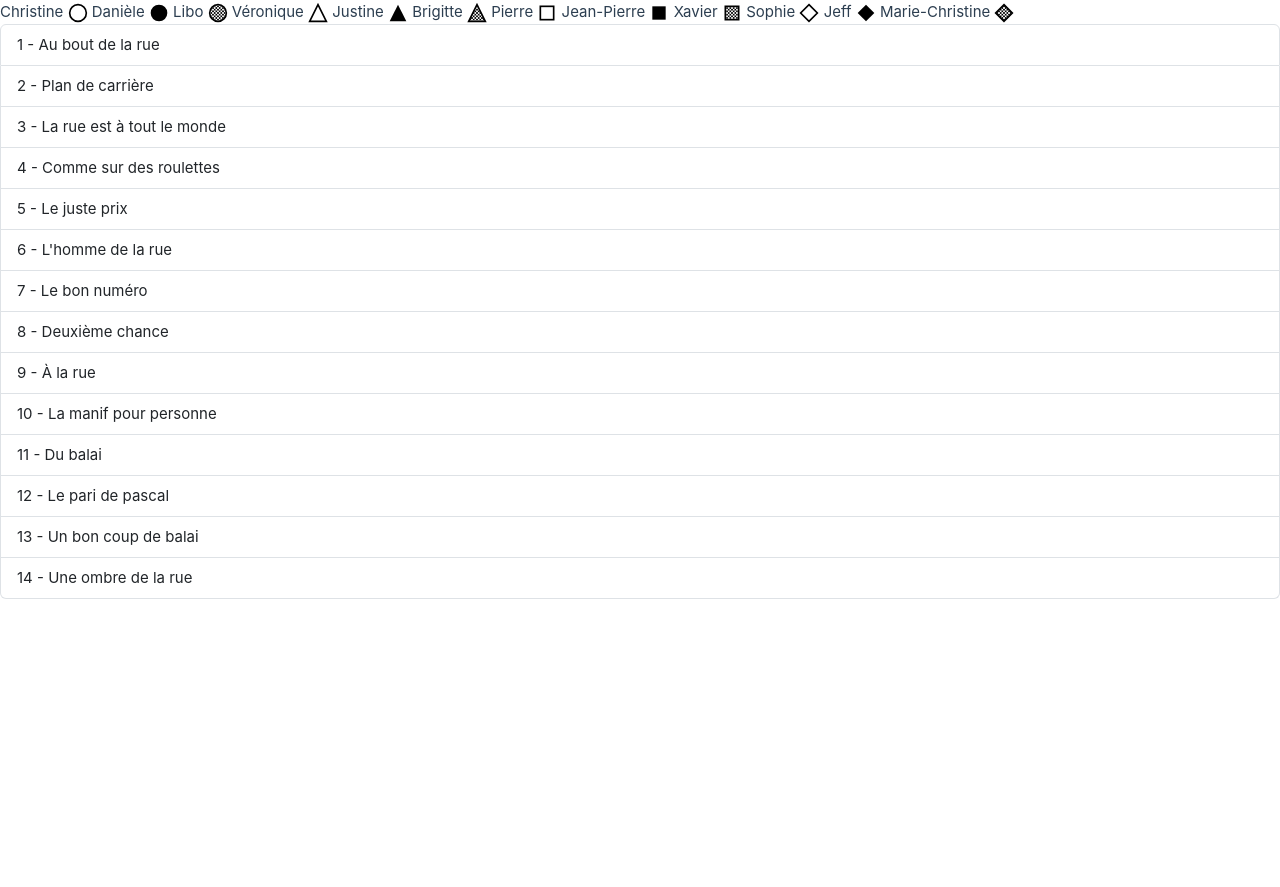
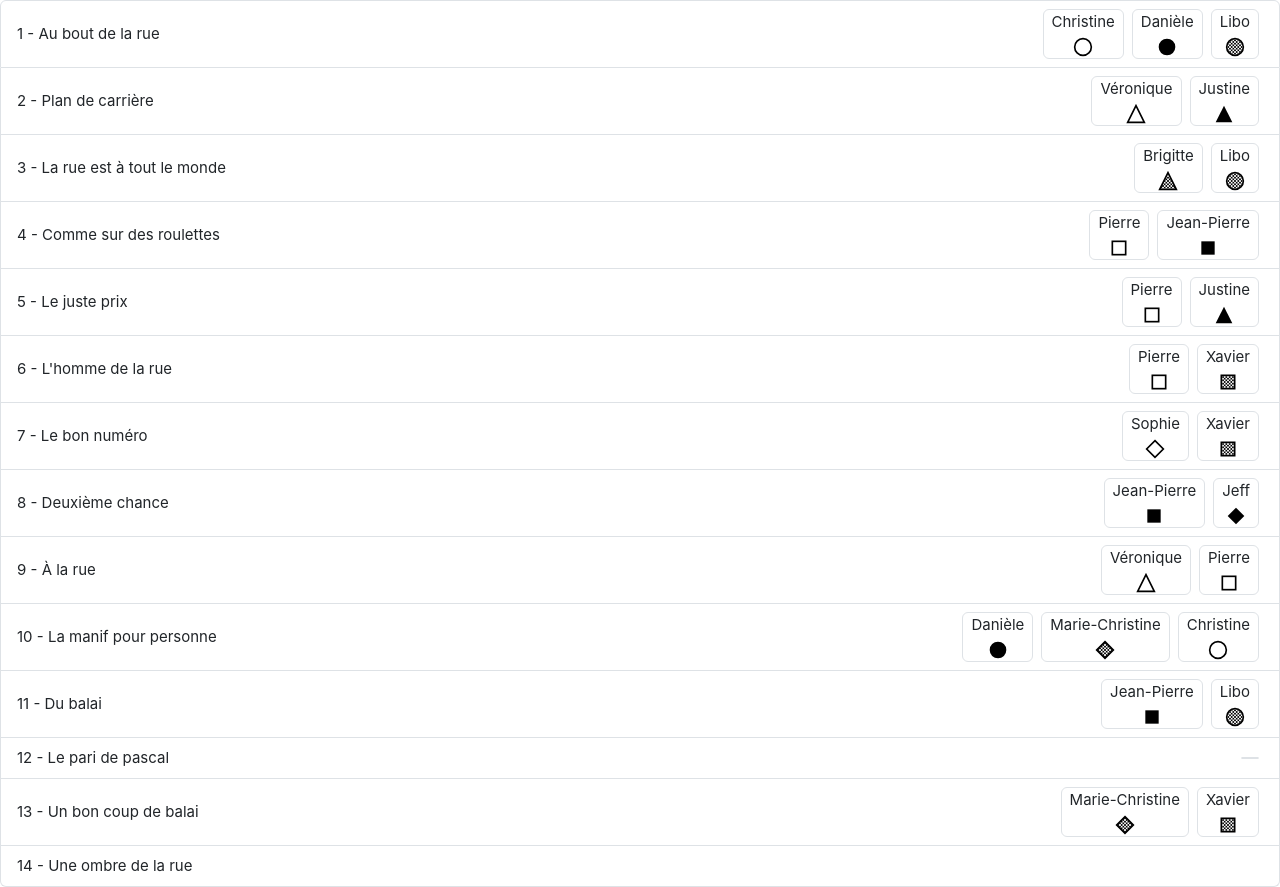
Before and after one commit to pgiraud/breves_de_trottoir, a Vue app: page / in a window 1280 px wide. Before the commit the page ends 800 px from the top, so only its background shows below. Built offline with nearby package versions, Linux system fonts and the light colour scheme.

Commit message:
Add ActorItem

```diff
--- a/src/App.vue
+++ b/src/App.vue
@@ -1,6 +1,7 @@
 <script setup>
 import { computed, ref } from "vue";
 import draggable from "vuedraggable";
+import ActorItem from "@/components/ActorItem.vue";
 import _ from "lodash";
 const breves = ref([
   {
@@ -59,12 +60,19 @@ const breves = ref([
     name: "Une ombre de la rue",
     actors: [],
   },
-])
+]);
 
 let index = 1;
-breves.value.forEach((b) => b.id = index++);
+breves.value.forEach((b) => (b.id = index++));
 
-const actors = computed(() => _.union(...breves.value.map((breve) => breve.actors)));
+const actorSymbols = computed(() => {
+  return Object.assign(
+    {},
+    ..._.union(...breves.value.map((breve) => breve.actors)).map((actor, i) => {
+      return { [actor]: symbols[i] };
+    }),
+  );
+});
 
 const symbols = [
   `
@@ -158,22 +166,26 @@ const symbols = [
   </defs>
   <polygon points="12,2 22,12 12,22 2,12" stroke="black" stroke-width="2" fill="url(#hatched)"/>
 </svg>
-`
+`,
 ];
-
 </script>
 
 <template>
   <main>
-    <span v-for="actor, index in actors">
-      {{ actor }}
-      <span v-html="symbols[index]" class="symbol">
-      </span>
-    </span>
     <draggable :list="breves" :disabled="false" class="list-group" item-key="name">
       <template #item="{ element }">
-        <div class="list-group-item">
+        <div
+          class="list-group-item d-flex flex-row align-items-center justify-content-between"
+        >
           {{ element.id }} - {{ element.name }}
+          <div class="d-flex flex-row ml-auto">
+            <ActorItem
+              :actor="actor"
+              :symbol="actorSymbols[actor]"
+              v-for="actor in element.actors"
+              class="mx-1"
+            />
+          </div>
         </div>
       </template>
     </draggable>
--- /dev/null
+++ b/src/components/ActorItem.vue
@@ -0,0 +1,10 @@
+<script setup>
+defineProps(["actor", "symbol"]);
+</script>
+
+<template>
+  <div class="d-flex flex-column align-items-center border rounded px-2">
+    {{ actor }}
+    <span v-html="symbol" class="symbol"> </span>
+  </div>
+</template>
```
Lines whose indentation alone changed are shown as unchanged.
